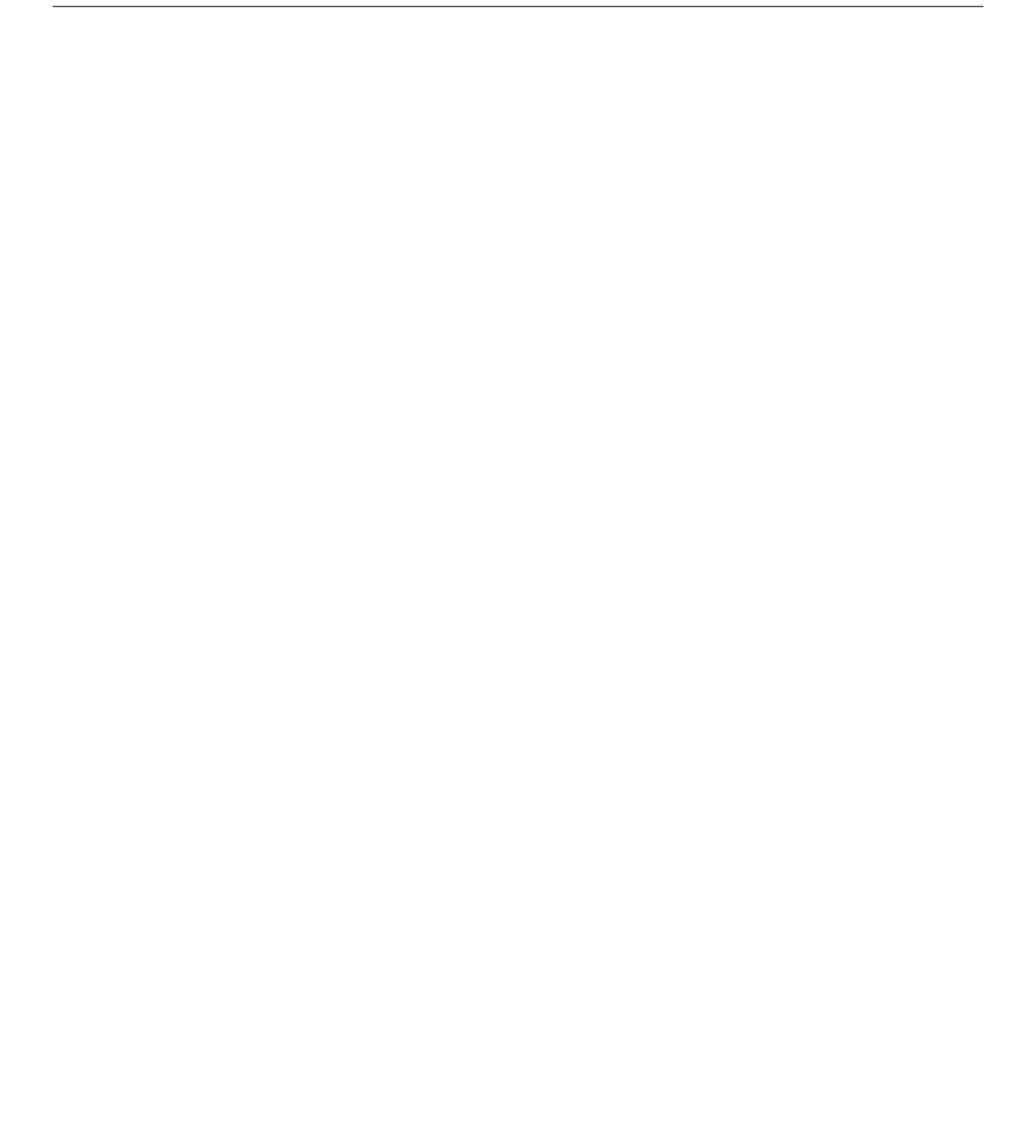
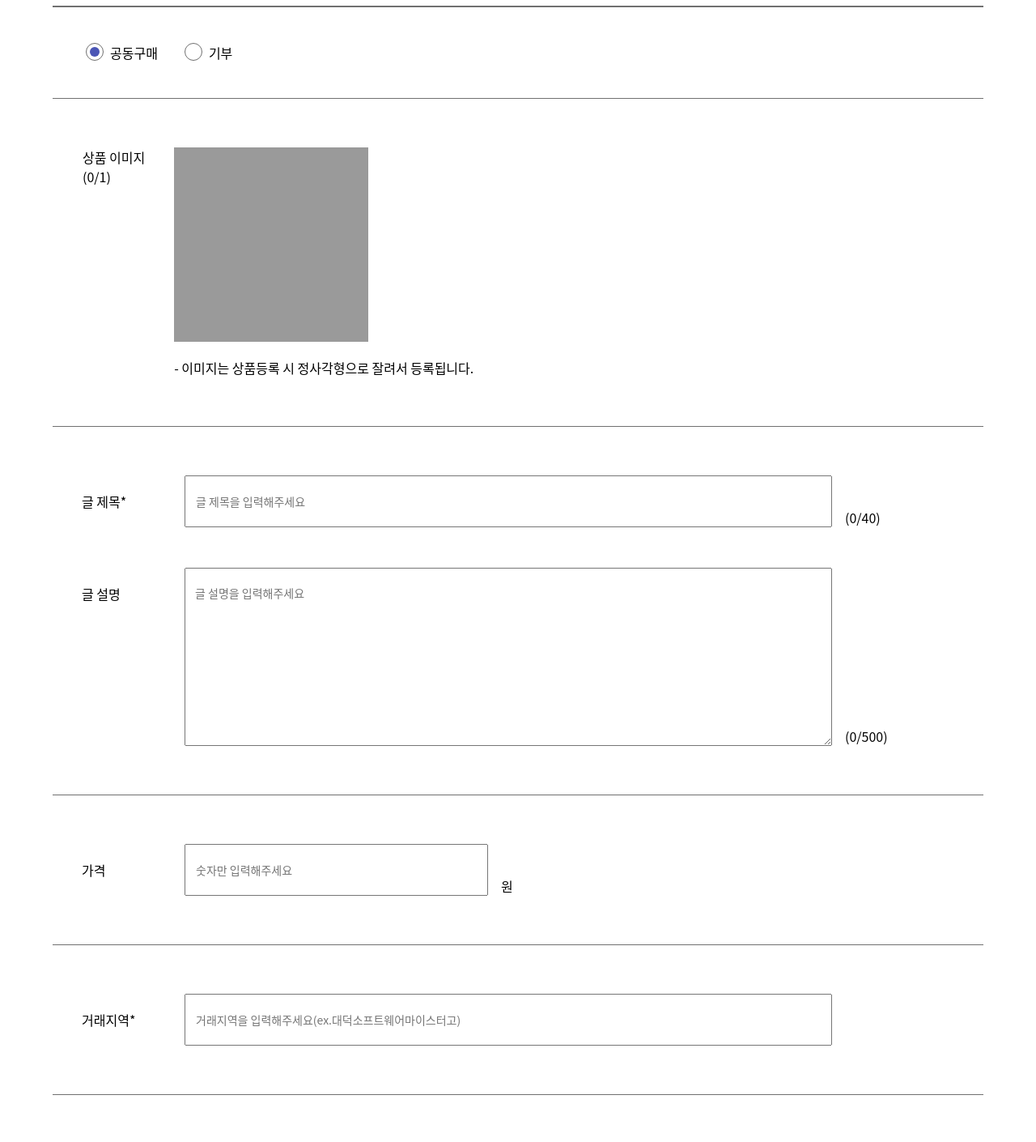
Before and after one commit to 09-Project/09-FrontEnd-Refactoring, a React (Create React App) app: page /upload in a window 1280 px wide. Shown: the part 300-1710 px from the top of the page at 81% size. Before the commit the page ends 800 px from the top, so only its background shows below. Built offline with nearby package versions, Linux system fonts and the light colour scheme.

Commit message:
[추가] upload 페이지 ui 끝

```diff
--- a/src/App.tsx
+++ b/src/App.tsx
@@ -1,7 +1,7 @@
 import MainPage from "./Pages/MainPage/MainPage";
 import Header from "./Components/Header/Header";
 import { BrowserRouter,Switch,Route } from "react-router-dom";
-import Upload from "./Pages/upload/upload";
+import Upload from "./Pages/upload/Upload";
 const App:React.FC = () => {
   return (
     <BrowserRouter>
--- a/src/Components/Header/HeaderBottom/styles.tsx
+++ b/src/Components/Header/HeaderBottom/styles.tsx
@@ -17,6 +17,7 @@ export const HeaderBottomWrapper = styled.section`
         display: flex;
         align-items: center;
         justify-content: space-between;
+        border-bottom: 1px solid #bdbdbd;
     }
 `
 export const HeaderLogoNSearch = styled.section`
--- /dev/null
+++ b/src/Pages/upload/UploadImg/index.tsx
@@ -0,0 +1,20 @@
+import React from 'react';
+import * as S from '../styles';
+
+function UploadImg(){
+    return(
+        <S.UploadImgWrapper>
+            <S.ImgCount>
+                <p>상품 이미지</p>
+                <p>(0/1)</p>
+            </S.ImgCount>
+            <S.Imgs>
+                <S.InputImg>
+                    <input type="file" name="" id="" />
+                </S.InputImg>
+                <p>- 이미지는 상품등록 시 정사각형으로 잘려서 등록됩니다.</p>
+            </S.Imgs>
+        </S.UploadImgWrapper>
+    )
+}
+export default UploadImg;
--- /dev/null
+++ b/src/Pages/upload/UploadInputs/index.tsx
@@ -0,0 +1,57 @@
+import React from 'react';
+import * as S from './styles';
+
+interface ArrayType {
+    title : string;
+    width? : number;
+    won? : string;
+    placeholder : string;
+}
+
+function UploadInput(){
+    const inputArr:Array<ArrayType> = [
+        {
+            title : '가격',
+            width : 375,
+            won : '원',
+            placeholder : '숫자만 입력해주세요'
+        },
+        {
+            title : '거래지역*',
+            placeholder : '거래지역을 입력해주세요(ex.대덕소프트웨어마이스터고)'
+        },
+        {
+            title : '오픈채팅*',
+            placeholder : '오픈채팅방 링크를 입력해주세요'
+        }
+    ]
+    return(
+        <form>
+            <S.UploadInputWrapper>
+                <S.InputWrapper>
+                    <S.Title>글 제목*</S.Title>
+                    <S.Input placeholder="글 제목을 입력해주세요"/>
+                    <S.Detail>(0/40)</S.Detail>
+                </S.InputWrapper>
+                <S.TextareaWrapper>
+                    <S.Title>글 설명</S.Title>
+                    <S.Textarea placeholder="글 설명을 입력해주세요"/>
+                    <S.Detail>(0/500)</S.Detail>
+                </S.TextareaWrapper>
+            </S.UploadInputWrapper>
+            {inputArr.map((li,index)=>(
+                <S.UploadInputWrapper>
+                    <S.InputWrapper>
+                        <S.Title>{li.title}</S.Title>
+                        <S.Input width={li.width} placeholder={li.placeholder} />
+                        {li.won ? <S.Detail>원</S.Detail> : ''}
+                    </S.InputWrapper>
+                </S.UploadInputWrapper>
+            ))}
+            <S.ButtonWrapper>
+                <S.SubmitButton>완료</S.SubmitButton>
+            </S.ButtonWrapper>
+        </form>
+    )
+}
+export default UploadInput;
--- /dev/null
+++ b/src/Pages/upload/UploadInputs/styles.ts
@@ -0,0 +1,71 @@
+import styled from "styled-components";
+
+interface PropsType {
+    width? : number;
+    heigth? : number;
+}
+
+export const UploadInputWrapper = styled.div`
+    padding: 60px 0 60px 36px;
+    height: auto;
+    border-bottom: 1px solid #707070;
+`
+
+export const InputWrapper = styled.div`
+    display: flex;
+    align-items: center;
+    height: 64px;
+`
+
+export const Title = styled.p`
+    height: 100%;
+    width: 67px;
+    margin-top: 40px;
+    margin-right: 60px;
+`
+export const Input = styled.input`
+    width: ${(props:PropsType)=>props.width || 800}px;
+    box-sizing: border-box;
+    font-size: 14px;
+    color: black;
+    padding: 20px 0 20px 12px;
+`
+export const TextareaWrapper = styled.div`
+    height: 220px;
+    margin-top: 50px;
+    display: flex;
+    align-items: center;
+`
+
+export const Textarea = styled.textarea`
+    height: 100%;
+    width: 800px;
+    box-sizing: border-box;
+    font-size: 14px;
+    color: black;
+    padding: 20px 0 20px 12px;
+`
+export const Detail = styled.p`
+    height: 100%;
+    margin-left: 16px;
+    display: flex;
+    flex-direction: column;
+    justify-content: flex-end;
+`
+
+export const ButtonWrapper = styled.section`
+    display: flex;
+    justify-content: flex-end;
+    height: 64px;
+    margin-top: 60px;
+`
+
+export const SubmitButton = styled.button`
+    width: 200px;
+    height: 100%;
+    background-color: #4a55b5;
+    color: #ffffff;
+    font-size: 24px;
+    font-weight: bold;
+    border: none;
+`
--- /dev/null
+++ b/src/Pages/upload/UploadTypeRadio/index.tsx
@@ -0,0 +1,29 @@
+import React,{useState} from 'react';
+import * as S from '../styles';
+
+function Radio(){
+    const CO_BUYING_RADIO_ID = 'co-buying';
+    const DONATION_RADIO_ID = 'donation';
+    const [selectRadio,setSelectRadio] = useState('co-buying');
+    const  onChangeRadio = (e:any) => {
+        const {id} = e.target;
+        setSelectRadio(id);
+    }
+    return(
+        <S.SelectTypeWrapper>
+                <S.SelectType>
+                    <S.CheckboxWrapper>
+                        <S.Checkbox type="radio" id={CO_BUYING_RADIO_ID} name="typeCheckbox" onChange={onChangeRadio} checked={selectRadio === CO_BUYING_RADIO_ID} />
+                    </S.CheckboxWrapper>
+                        공동구매
+                </S.SelectType>
+                <S.SelectType>
+                    <S.CheckboxWrapper>
+                        <S.Checkbox type="radio" id={DONATION_RADIO_ID} name="typeCheckbox" onChange={onChangeRadio} checked={selectRadio === DONATION_RADIO_ID} />
+                    </S.CheckboxWrapper>
+                        기부
+                </S.SelectType>
+            </S.SelectTypeWrapper>
+    )
+}
+export default Radio;
--- a/src/Pages/upload/styles.ts
+++ b/src/Pages/upload/styles.ts
@@ -1,4 +1,7 @@
 import styled from "styled-components";
+
+interface StyleProps {
+}
 
 export const UploadPageWrapper = styled.section`
     width: 1150px;
@@ -22,3 +25,73 @@ export const summary = styled.p`
     margin-bottom: 5px;
     font-size: 12px;
 `
+export const SelectTypeWrapper = styled.section`
+    display: flex;
+    padding: 44px 0 44px 41px;
+    border-bottom: 1px solid #707070;
+`
+export const SelectType = styled.label`
+    display: flex;
+    margin-right: 33px;
+`
+export const CheckboxWrapper = styled.div`
+    margin-right: 8px;
+    width: 20px;
+    height: 20px;
+    border-radius: 50%;
+    border: 1px solid #707070;
+    display: flex;
+    align-items: center;
+    justify-content: center;
+`
+export const Checkbox = styled.input`
+    width: 12px;
+    height: 12px;
+    border-radius: 50%;
+    vertical-align: middle;
+    border: none;
+    appearance: none;
+    -webkit-appearance: none;
+    outline: none;
+    cursor: pointer;
+    :checked{
+        background-color: #4a55b5;
+    }
+`
+export const UploadImgWrapper = styled.section`
+    display: flex;
+    padding: 60px 0 60px 37px;
+    border-bottom: 1px solid #707070;
+`
+export const ImgCount = styled.div`
+    font-size: 16px;
+    padding-right: 20px;
+`
+export const Imgs = styled.div`
+    display: flex;
+    flex-direction: column;
+    > p{
+        margin-top: 20px;
+        margin-left: 16px;
+    }
+`
+export const InputImg = styled.label`
+    width: 240px;
+    height: 240px;
+    background-color: #9a9a9a;
+    display: flex;
+    flex-direction: column;
+    align-items: center;
+    justify-content: center;
+    margin: 0 16px;
+    >input{
+        position: absolute;
+        width: 1px;
+        height: 1px;
+        padding: 0;
+        margin: -1px;
+        overflow: hidden;
+        clip: rect(0, 0, 0, 0);
+        border: 0;
+    }
+`
--- a/src/Pages/upload/upload.tsx
+++ b/src/Pages/upload/upload.tsx
@@ -1,6 +1,8 @@
 import React from 'react';
 import * as S from './styles';
-
+import Radio from './UploadTypeRadio';
+import UploadImg from './UploadImg';
+import UploadInput from './UploadInputs';
 const Upload = () => {
     return(
         <S.UploadPageWrapper>
@@ -8,6 +10,9 @@ const Upload = () => {
                 <S.Title>게시물 올리기</S.Title>
                 <S.summary>*은 필수항목입니다</S.summary>
             </S.TitleWrapper>
+            <Radio/>
+            <UploadImg/>
+            <UploadInput/>
         </S.UploadPageWrapper>
     )
 }
```
Also changed, not shown: package.json (+11 -0 lines), 2 other files (tests, documents, lock files or other folders).
